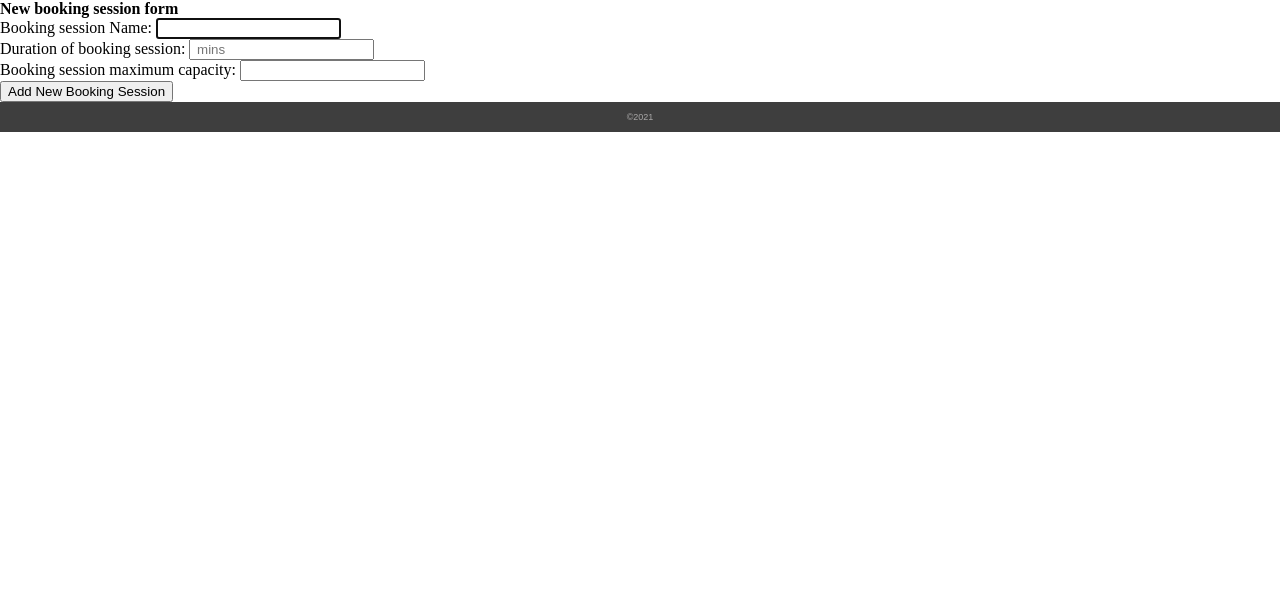
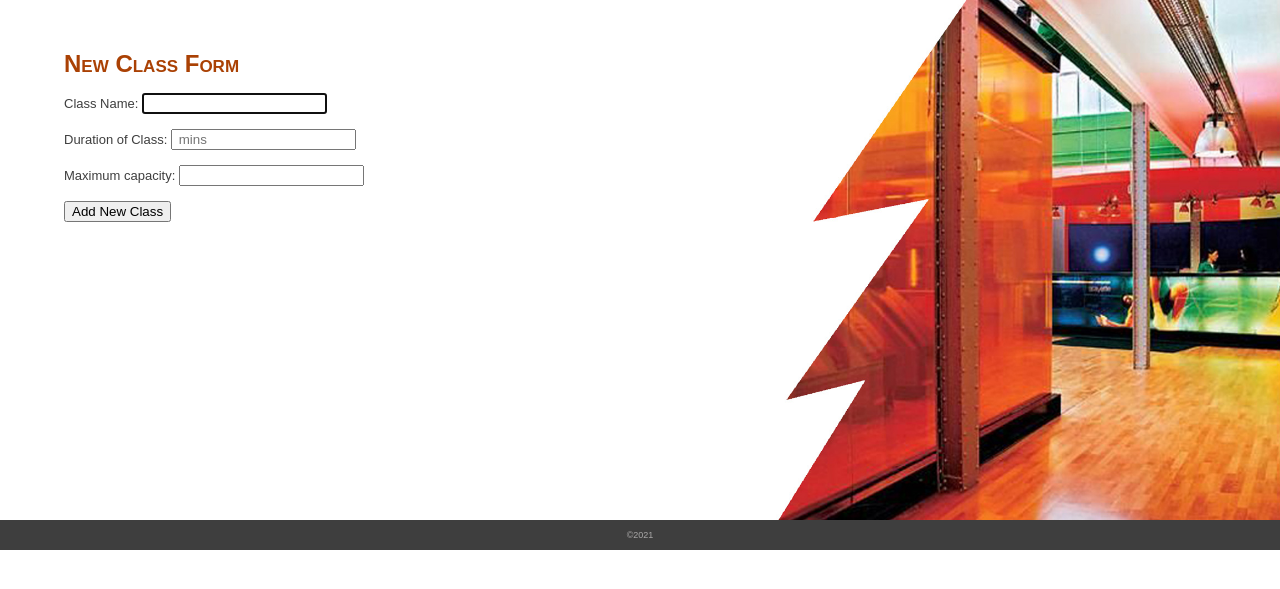
Before and after one commit to ColetteDufficy/solo_project_gym, a Flask app: page /sessions/new in a window 1280 px wide. Shown: the part 150-739 px from the top of the page. Run offline with Flask 2, Linux system fonts and the light colour scheme.

Commit message:
css applied

```diff
--- a/static/css/style.css
+++ b/static/css/style.css
@@ -71,6 +94,28 @@
     left: 5%;
   }
 
+  .img-text-sessions-index > h2  {
+    color: rgb(170, 65, 4);
+    font-variant: small-caps;
+    font-size: x-large;
+  }
+
+  .img-text-new-sessions-index {
+    color: rgb(62, 62, 62);
+    position: absolute;
+    width: 390px;
+    font-size: small;
+    top: 25%;
+    left: 5%;
+  }
+
+  .img-text-new-sessions-index > h2  {
+    color: rgb(170, 65, 4);
+    font-variant: small-caps;
+    font-size: x-large;
+  }
+
+
   .img-text-bookings-index  {
     color: rgb(62, 62, 62);
     position: absolute;
--- a/templates/sessions/new.html
+++ b/templates/sessions/new.html
@@ -2,25 +2,31 @@
 
 {% block content %}
 
+<div class="img-container-sessions-index">
+
     <form action="/sessions" method="post">
-<h4>New booking session form</h4>
+        <div class="img-text-new-sessions-index">
+            <h2>New Class Form</h4>
+                <br>
                 <div>
-        <label for="session_name">Booking session Name:</label>
+                    <label for="session_name">Class Name:</label>
                     <input type="text" id="session_name" name="session_name" placeholder=" " required autofocus>
                 </div>
-
+                <br>
                 <div>
-        <label for="time">Duration of booking session:</label>
+                    <label for="time">Duration of Class:</label>
                     <input type="text" id="time" name="time" placeholder=" mins" required autofocus>
                 </div>
-
+                <br>
                 <div>
-        <label for="max_capacity">Booking session maximum capacity:</label>
+                    <label for="max_capacity">Maximum capacity:</label>
                     <input type="number" id="max_capacity" name="max_capacity" placeholder=" " required>
                 </div>
+                <br>
 
+        <button type="submit">Add New Class</button>
+    </div>
+    </form>
+</div>
 
-    <button type="submit">Add New Booking Session</button>
-
-  </form>
 {% endblock %}
```
Also changed, not shown: other parts of static/css/style.css (+45 -0 lines), templates/bookings/new.html (+19 -3 lines), templates/members/edit.html (+21 -1 lines), templates/members/new.html (+18 -9 lines), templates/sessions/edit.html (+16 -3 lines), templates/sessions/show.html (+12 -10 lines). Lines whose indentation alone changed are shown as unchanged.
